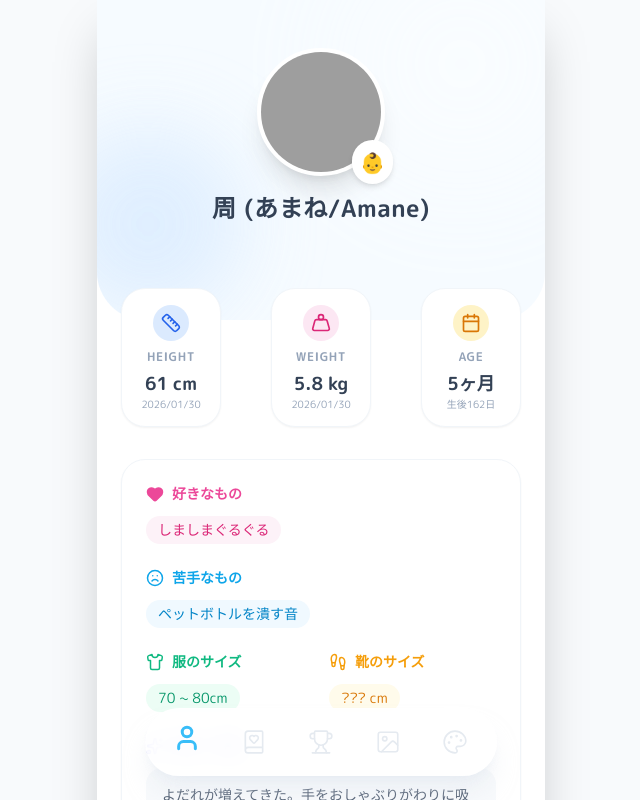
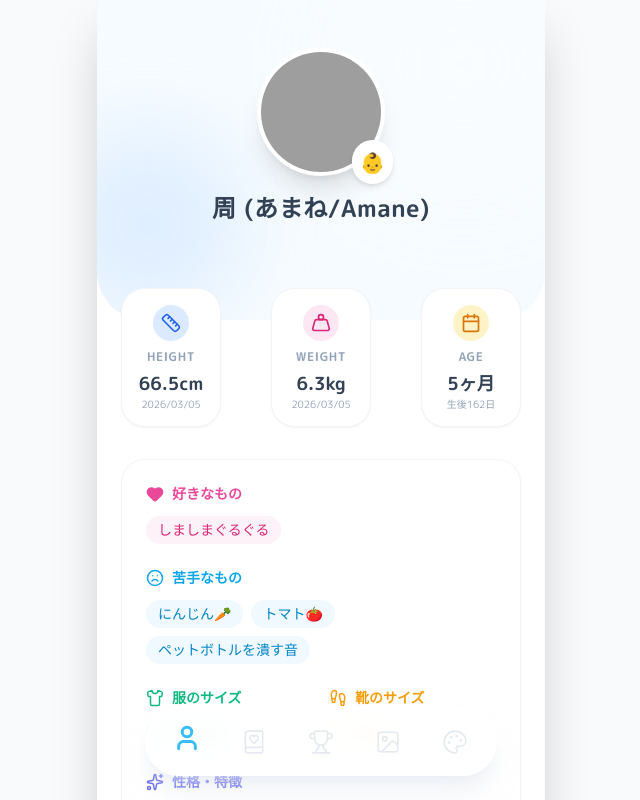
Before and after one commit to ika2kan-fjyu/baby-portfolio-dev, a React (Vite) app: page / in a window 1280 px wide. Shown: the top 800 px of the page, without its empty margins (319-959 px from the left). Built offline with nearby package versions, Linux system fonts and the light colour scheme; grey boxes are pictures that could not be loaded.

Commit message:
実績を更新

```diff
--- a/src/data/data.js
+++ b/src/data/data.js
@@ -2,14 +2,14 @@ export const profileData = {
     name: "周 (あまね/Amane)",
     birthDate: "2025-09-03",
     currentStats: {
-        height: { value: "61 cm", date: "2026-01-30" },
-        weight: { value: "5.8 kg", date: "2026-01-30" },
+        height: { value: "66.5cm", date: "2026-03-05" },
+        weight: { value: "6.3kg", date: "2026-03-05" },
     },
     likes: ["しましまぐるぐる"],
-    dislikes: ["ペットボトルを潰す音"],
+    dislikes: ["にんじん🥕", "トマト🍅", "ペットボトルを潰す音"],
     clothesSize: "70 ~ 80cm",
     shoeSize: "??? cm",
-    personality: "よだれが増えてきた。手をおしゃぶりがわりに吸うのが好き。"
+    personality: "離乳食を始めて1ヶ月。手をおしゃぶりがわりに吸うのが好き。"
 };
 
 export const achievementsData = [
@@ -158,6 +158,14 @@ export const achievementsData = [
         icon: "🎃"
     },
     {
+        id: "baby-tomato",
+        category: "food",
+        title: "トマトを食べた",
+        date: "2026-03-03",
+        isUnlocked: true,
+        icon: "🍅"
+    },
+    {
         id: "baby-potato",
         category: "food",
         title: "じゃがいもを食べた",
@@ -204,6 +212,14 @@ export const achievementsData = [
         date: "",
         isUnlocked: false,
         icon: "🐟"
+    },
+    {
+        id: "baby-apple",
+        category: "food",
+        title: "りんごを食べた",
+        date: "2026-03-07",
+        isUnlocked: true,
+        icon: "🍎"
     },
     {
         id: "sneeze-5",
```
